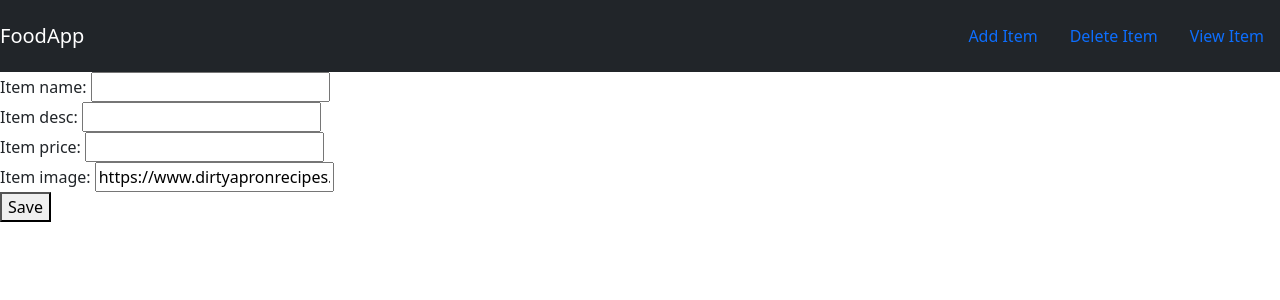
After one commit to Aanchal-kumari-R/FoodApp-Crud_on_django-, a Django app: page /food/add/ in a window 1280 px wide. The commit adds this page. Shown: the top 300 px of the page. Run offline with Django 5.2, Linux system fonts and the light colour scheme.

Commit message:
Adding form to add items

```diff
--- /dev/null
+++ b/food/forms.py
@@ -0,0 +1,7 @@
+from django import forms
+from .models import Item
+
+class ItemForm(forms.ModelForm):
+    class Meta:
+        model = Item
+        fields = ['item_name','item_desc','item_price','item_image']
--- a/food/templates/food/base.html
+++ b/food/templates/food/base.html
@@ -12,7 +12,7 @@
     <nav class = "navbar navbar-dark bg-dark" >
         <a href ="#" class="navbar-brand">FoodApp</a>
         <div class="navbar">
-           <a class="nav-item nav-link" href="#">Add Item</a>
+           <a class="nav-item nav-link" href="{% url 'food:create_item' %}">Add Item</a>
            <a class="nav-item nav-link" href="#">Delete Item</a>
            <a class="nav-item nav-link" href="#">View Item</a>
         </div>
--- /dev/null
+++ b/food/templates/food/item-form.html
@@ -0,0 +1,8 @@
+{% extends 'food/base.html' %}
+{% block body  %}
+<form method="POST"> {% csrf_token %}
+    {{form}}
+    <button type = "submit">Save</button>
+
+</form>
+{% endblock  %}
--- a/food/urls.py
+++ b/food/urls.py
@@ -8,5 +8,6 @@
     # /food/1
     path('<int:item_id>/',views.detail,name="detail"),
     path('item/', views.item , name="item"),
+    path('add/', views.create_item , name="create_item"),
 
 ]
--- a/food/views.py
+++ b/food/views.py
@@ -1,7 +1,8 @@
-from django.shortcuts import render
+from django.shortcuts import render ,redirect
 from django.http import HttpResponse
 from .models import Item
 from django.template import loader
+from .forms import ItemForm
 
 # Create your views here.
 
@@ -22,3 +23,10 @@
         'item':item,
     }
     return render(request,'food/detail.html',context)
+
+def create_item(request):
+    form = ItemForm(request.POST or None)
+    if form.is_valid():
+        form.save()
+        return redirect('food:index')
+    return render(request,'food/item-form.html',{'form':form})
```
Also changed, not shown: db.sqlite3.
